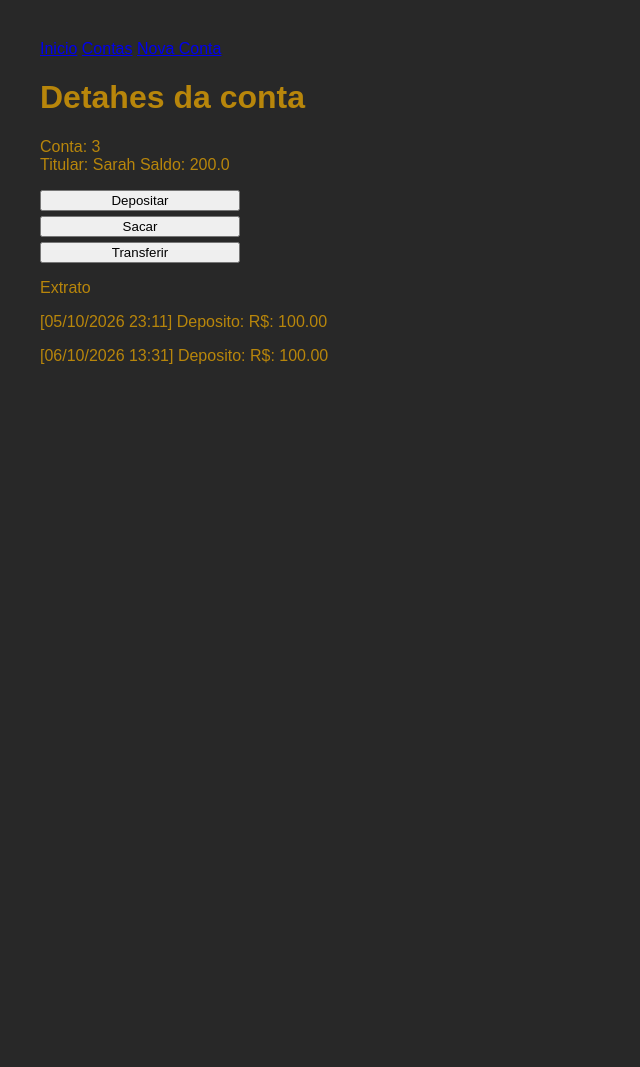
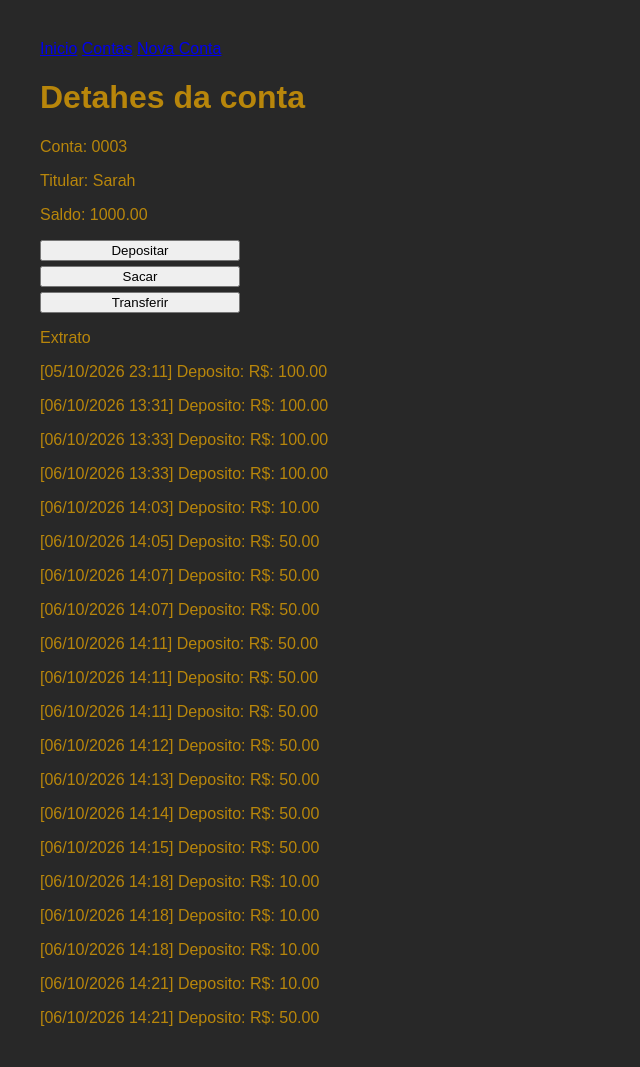
Before and after one commit to sarahquartz/sistema-bancario, a Flask app: page /conta/3 in a window 1280 px wide. Shown: the whole page, without its empty margins (0-640 px from the left). Before the commit the page ends 364 px from the top, so only its background shows below. Run offline with Flask 3, Linux system fonts and the light colour scheme.

Commit message:
atualização nas paginas

```diff
--- a/app.py
+++ b/app.py
@@ -36,9 +36,17 @@ def conta(id_conta):
         return "Conta não encontrada"
 
     if request.method == "POST":
-        valor = float(request.form["valor"])
-        conta.depositar(valor)
-        banco.salvar()
+
+        try:
+            valor = float(request.form["valor"])
+            if valor > 0:
+                conta.depositar(valor)
+                banco.salvar()
+                return redirect(url_for("conta", id_conta = id_conta))
+            else:
+                return "Entrada Invalida"
+        except ValueError:
+            return "Entrada Invalida"
 
     return render_template("conta.html", conta = conta)
 
--- a/contas.json
+++ b/contas.json
@@ -2,10 +2,28 @@
     {
         "id": 3,
         "titular": "Sarah",
-        "saldo": 200.0,
+        "saldo": 1000.0,
         "extrato": [
             "[05/10/2026 23:11] Deposito: R$: 100.00",
-            "[06/10/2026 13:31] Deposito: R$: 100.00"
+            "[06/10/2026 13:31] Deposito: R$: 100.00",
+            "[06/10/2026 13:33] Deposito: R$: 100.00",
+            "[06/10/2026 13:33] Deposito: R$: 100.00",
+            "[06/10/2026 14:03] Deposito: R$: 10.00",
+            "[06/10/2026 14:05] Deposito: R$: 50.00",
+            "[06/10/2026 14:07] Deposito: R$: 50.00",
+            "[06/10/2026 14:07] Deposito: R$: 50.00",
+            "[06/10/2026 14:11] Deposito: R$: 50.00",
+            "[06/10/2026 14:11] Deposito: R$: 50.00",
+            "[06/10/2026 14:11] Deposito: R$: 50.00",
+            "[06/10/2026 14:12] Deposito: R$: 50.00",
+            "[06/10/2026 14:13] Deposito: R$: 50.00",
+            "[06/10/2026 14:14] Deposito: R$: 50.00",
+            "[06/10/2026 14:15] Deposito: R$: 50.00",
+            "[06/10/2026 14:18] Deposito: R$: 10.00",
+            "[06/10/2026 14:18] Deposito: R$: 10.00",
+            "[06/10/2026 14:18] Deposito: R$: 10.00",
+            "[06/10/2026 14:21] Deposito: R$: 10.00",
+            "[06/10/2026 14:21] Deposito: R$: 50.00"
         ]
     },
     {
--- a/static/style.css
+++ b/static/style.css
@@ -14,5 +14,15 @@ body{
 
 .conta-funcoes-form{
     display: none;
-    padding: 20px;
+    margin: 15px;
 }
+
+.conta-funcoes-form h3{
+    margin: 5px;
+}
+
+.conta-funcoes-form form{
+    display: flex;
+    flex-direction: column;
+    gap: 10px;
+}
--- a/templates/conta.html
+++ b/templates/conta.html
@@ -1,24 +1,27 @@
 {% extends "base.html" %}
 {% block content %}
     <h1>Detahes da conta</h1>
-    <p>
-        Conta: {{conta.id}}
-        <br>
-        Titular: {{conta.titular}}
-        Saldo: {{conta.saldo}}
-        <br>
-    </p>
+
+    <p> Conta: {{"{:04}".format(conta.id)}}</p>
+    <p>Titular: {{conta.titular}}</p>
+    <p>Saldo: {{"{:.2f}".format(conta.saldo)}}</p>
+
     <div class="conta-funcoes">
         <button onclick="mostrarDeposito()">Depositar</button>
+
         <div id="deposito-form" class="conta-funcoes-form">
+
             <h3>Deposito</h3>
+
             <form method="POST">
                 <input type="number" step="0.01" name="valor">
                 <button type="submit">Confirmar</button>
             </form>
+
         </div>
+
         <button>Sacar</button>
-        <button onclick="window.location.reload()">Transferir</button>
+        <button>Transferir</button>
     </div>
     <div>
         <p>Extrato</p>
@@ -30,8 +33,13 @@
     </div>
     <script>
         function mostrarDeposito(){
-            depositoForm = document.getElementById("deposito-form");
-            depositoForm.style.display = "block";
+            let formulario = document.getElementById("deposito-form");
+            let estilo = window.getComputedStyle(formulario)
+                if (estilo.display === "none"){
+                    formulario.style.display = "block";
+                }else{
+                    formulario.style.display = "none";
+                }
             }
 
     </script>
```
